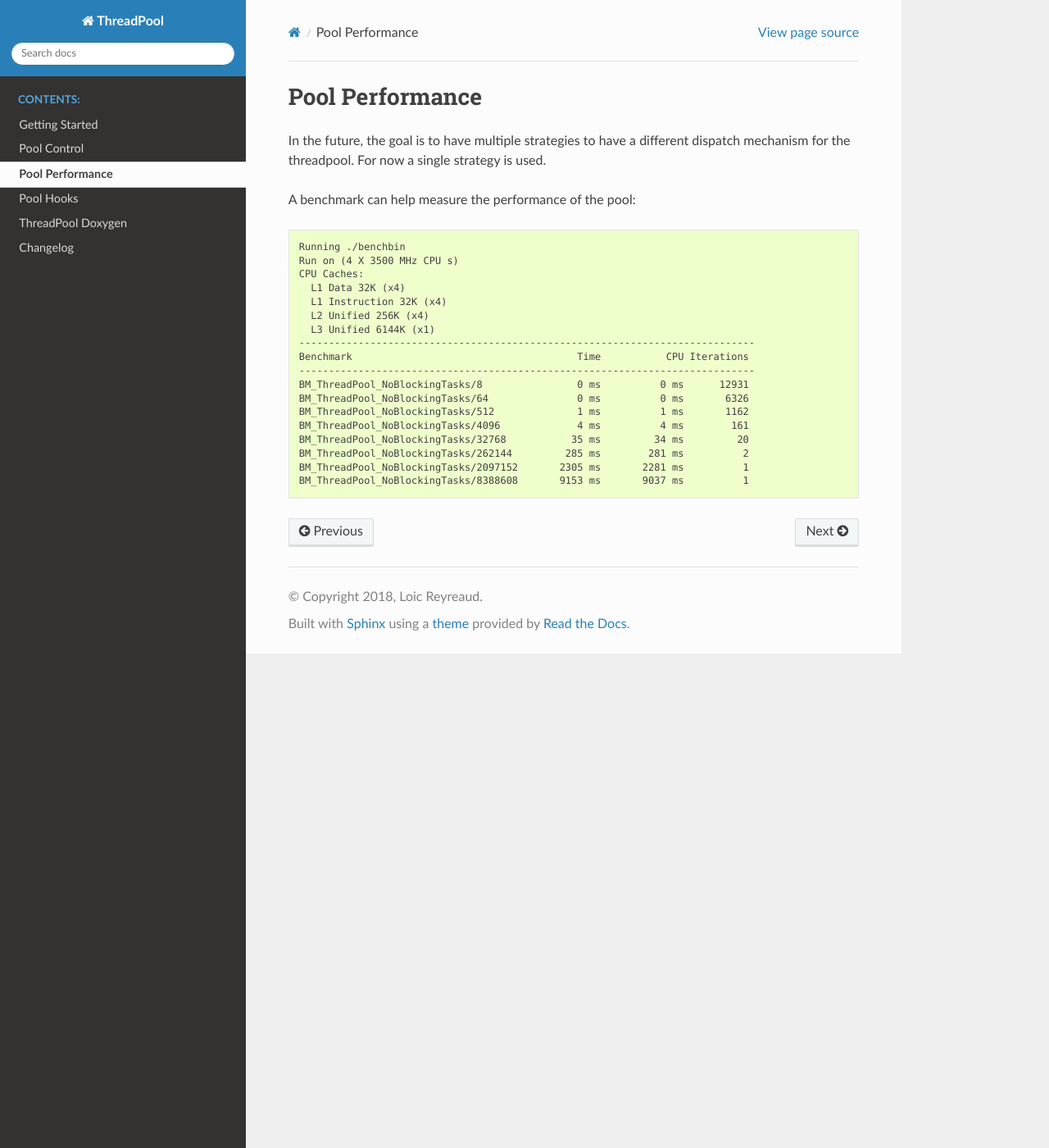
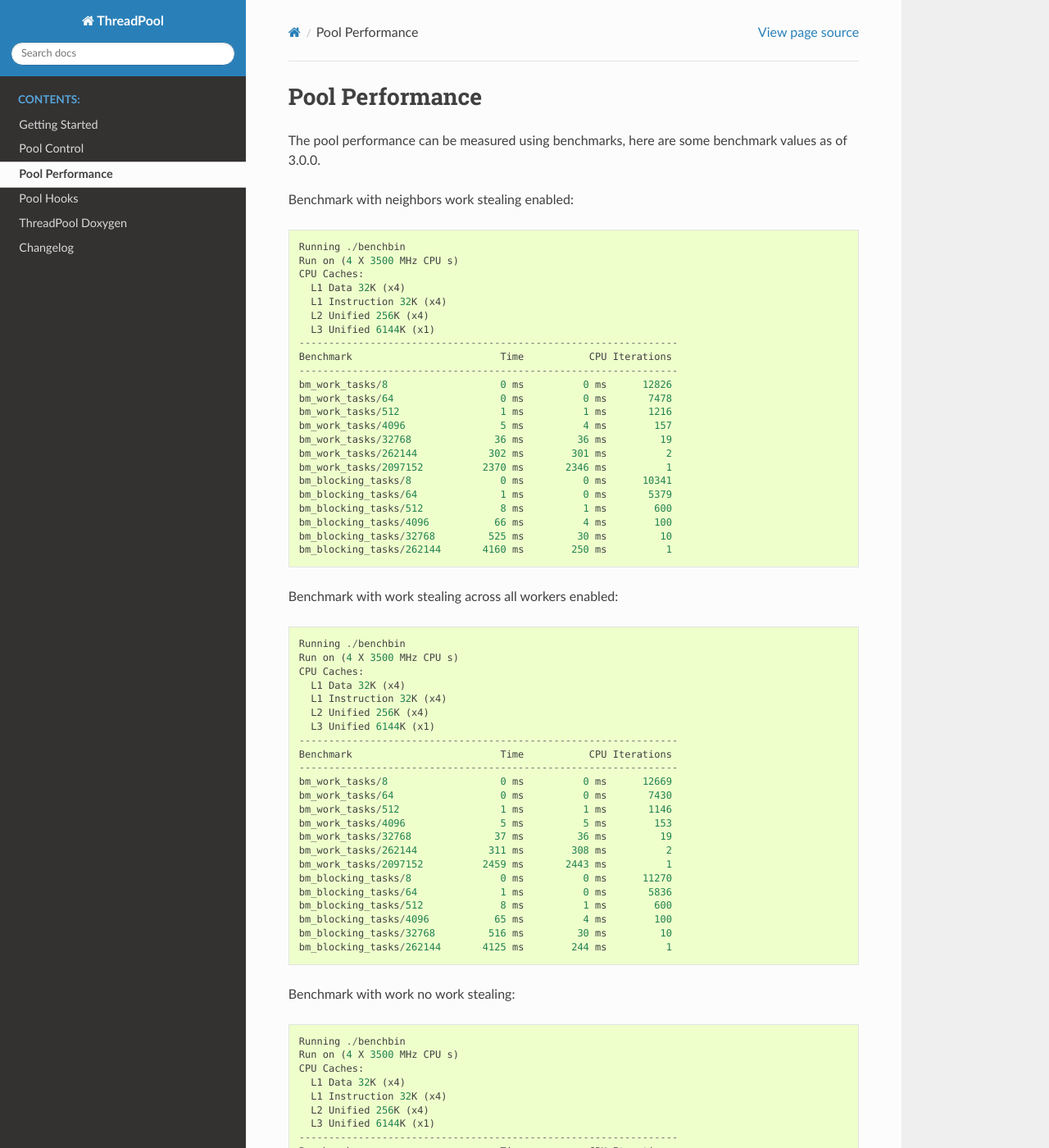
Before and after one commit to reyreaud-l/threadpool, a Sphinx documentation site: the page built from doc/src/performance.rst, in a window 1280 px wide and 1400 px high. Shown: the whole window at 82% size. Built offline with Sphinx 7.4.7 and the Read the Docs theme 2.0.0, drawn with Linux system fonts in a browser that asks for light colours; some of the changed text lies outside the part shown.

Commit message:
work stealing: adding work neighbord work stealing
Signed-off-by: Loic Reyreaud <loic.reyreaud@epita.fr>

```diff
--- a/doc/src/performance.rst
+++ b/doc/src/performance.rst
@@ -1,28 +1,83 @@
 Pool Performance
 ================
 
-In the future, the goal is to have multiple strategies to have a different
-dispatch mechanism for the threadpool. For now a single strategy is used.
+The pool performance can be measured using benchmarks, here are some benchmark values as of 3.0.0.
 
-A benchmark can help measure the performance of the pool:
+Benchmark with neighbors work stealing enabled::
 
-.. code-block:: none
+  Running ./benchbin
+  Run on (4 X 3500 MHz CPU s)
+  CPU Caches:
+    L1 Data 32K (x4)
+    L1 Instruction 32K (x4)
+    L2 Unified 256K (x4)
+    L3 Unified 6144K (x1)
+  ----------------------------------------------------------------
+  Benchmark                         Time           CPU Iterations
+  ----------------------------------------------------------------
+  bm_work_tasks/8                   0 ms          0 ms      12826
+  bm_work_tasks/64                  0 ms          0 ms       7478
+  bm_work_tasks/512                 1 ms          1 ms       1216
+  bm_work_tasks/4096                5 ms          4 ms        157
+  bm_work_tasks/32768              36 ms         36 ms         19
+  bm_work_tasks/262144            302 ms        301 ms          2
+  bm_work_tasks/2097152          2370 ms       2346 ms          1
+  bm_blocking_tasks/8               0 ms          0 ms      10341
+  bm_blocking_tasks/64              1 ms          0 ms       5379
+  bm_blocking_tasks/512             8 ms          1 ms        600
+  bm_blocking_tasks/4096           66 ms          4 ms        100
+  bm_blocking_tasks/32768         525 ms         30 ms         10
+  bm_blocking_tasks/262144       4160 ms        250 ms          1
 
-   Running ./benchbin
-   Run on (4 X 3500 MHz CPU s)
-   CPU Caches:
-     L1 Data 32K (x4)
-     L1 Instruction 32K (x4)
-     L2 Unified 256K (x4)
-     L3 Unified 6144K (x1)
-   -----------------------------------------------------------------------------
-   Benchmark                                      Time           CPU Iterations
-   -----------------------------------------------------------------------------
-   BM_ThreadPool_NoBlockingTasks/8                0 ms          0 ms      12931
-   BM_ThreadPool_NoBlockingTasks/64               0 ms          0 ms       6326
-   BM_ThreadPool_NoBlockingTasks/512              1 ms          1 ms       1162
-   BM_ThreadPool_NoBlockingTasks/4096             4 ms          4 ms        161
-   BM_ThreadPool_NoBlockingTasks/32768           35 ms         34 ms         20
-   BM_ThreadPool_NoBlockingTasks/262144         285 ms        281 ms          2
-   BM_ThreadPool_NoBlockingTasks/2097152       2305 ms       2281 ms          1
-   BM_ThreadPool_NoBlockingTasks/8388608       9153 ms       9037 ms          1
+
+Benchmark with work stealing across all workers enabled::
+
+  Running ./benchbin
+  Run on (4 X 3500 MHz CPU s)
+  CPU Caches:
+    L1 Data 32K (x4)
+    L1 Instruction 32K (x4)
+    L2 Unified 256K (x4)
+    L3 Unified 6144K (x1)
+  ----------------------------------------------------------------
+  Benchmark                         Time           CPU Iterations
+  ----------------------------------------------------------------
+  bm_work_tasks/8                   0 ms          0 ms      12669
+  bm_work_tasks/64                  0 ms          0 ms       7430
+  bm_work_tasks/512                 1 ms          1 ms       1146
+  bm_work_tasks/4096                5 ms          5 ms        153
+  bm_work_tasks/32768              37 ms         36 ms         19
+  bm_work_tasks/262144            311 ms        308 ms          2
+  bm_work_tasks/2097152          2459 ms       2443 ms          1
+  bm_blocking_tasks/8               0 ms          0 ms      11270
+  bm_blocking_tasks/64              1 ms          0 ms       5836
+  bm_blocking_tasks/512             8 ms          1 ms        600
+  bm_blocking_tasks/4096           65 ms          4 ms        100
+  bm_blocking_tasks/32768         516 ms         30 ms         10
+  bm_blocking_tasks/262144       4125 ms        244 ms          1
+
+Benchmark with work no work stealing::
+
+  Running ./benchbin
+  Run on (4 X 3500 MHz CPU s)
+  CPU Caches:
+    L1 Data 32K (x4)
+    L1 Instruction 32K (x4)
+    L2 Unified 256K (x4)
+    L3 Unified 6144K (x1)
+  ----------------------------------------------------------------
+  Benchmark                         Time           CPU Iterations
+  ----------------------------------------------------------------
+  bm_work_tasks/8                   0 ms          0 ms      12989
+  bm_work_tasks/64                  0 ms          0 ms       6765
+  bm_work_tasks/512                 1 ms          1 ms       1181
+  bm_work_tasks/4096                5 ms          5 ms        157
+  bm_work_tasks/32768              36 ms         36 ms         19
+  bm_work_tasks/262144            307 ms        305 ms          2
+  bm_work_tasks/2097152          2407 ms       2393 ms          1
+  bm_blocking_tasks/8               0 ms          0 ms       8766
+  bm_blocking_tasks/64              1 ms          0 ms       4970
+  bm_blocking_tasks/512             9 ms          1 ms        600
+  bm_blocking_tasks/4096           67 ms          4 ms        100
+  bm_blocking_tasks/32768         529 ms         30 ms         10
+  bm_blocking_tasks/262144       4224 ms        242 ms          1
```
Also changed, not shown: 4 other files.
